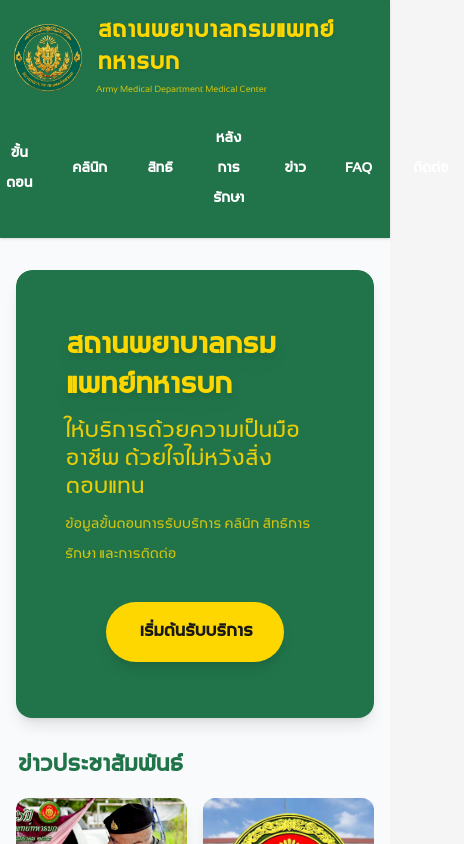
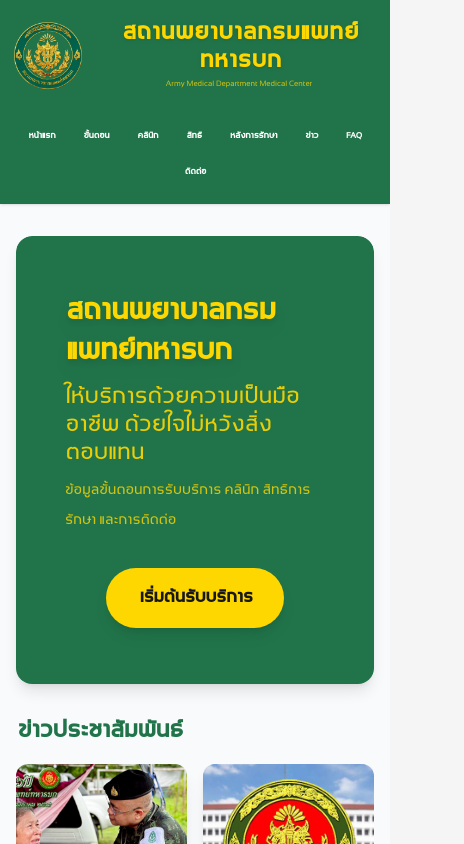
Before and after one commit to Taetiz1/army-medical-department-medical-center, a React (Vite) app: page / in a window 390 px wide. Shown: the top 844 px of the page, 464 px wide, since content can reach past the window. Built offline with nearby package versions, Linux system fonts and the light colour scheme.

Commit message:
first commit

```diff
--- a/src/components/Navbar.tsx
+++ b/src/components/Navbar.tsx
@@ -9,15 +9,17 @@
   const current = '';
   return (
     <header className="bg-primary-green shadow animate-fade-in-down">
-      <div className="container mx-auto px-2 md:px-4 py-4 flex flex-col md:flex-row items-center justify-between gap-2 md:gap-0">
-        <div className="flex items-center gap-2 mb-2 md:mb-0">
-          <img src="/logo.png" alt="logo" className="logo-sm rounded-full bg-white p-1 animate-fade-in" />
-          <div>
-            <div className="font-bold text-2xl text-gold tracking-wide drop-shadow">สถานพยาบาลกรมแพทย์ทหารบก</div>
-            <div className="text-sm text-gold/80">Army Medical Department Medical Center</div>
+      <div className="container mx-auto px-2 md:px-4 py-4 flex flex-col md:flex-row items-center md:justify-between gap-2 md:gap-0">
+        <div className="flex flex-col xs:flex-row items-center gap-2 mb-2 md:mb-0 w-full md:w-auto">
+          <div className="flex items-center gap-2 w-full md:w-auto justify-center md:justify-start">
+            <img src="/logo.png" alt="logo" className="logo-sm rounded-full bg-white p-1 animate-fade-in" />
+            <div>
+              <div className="font-bold text-xl md:text-2xl text-gold tracking-wide drop-shadow text-center md:text-left">สถานพยาบาลกรมแพทย์ทหารบก</div>
+              <div className="text-xs md:text-sm text-gold/80 text-center md:text-left">Army Medical Department Medical Center</div>
+            </div>
           </div>
         </div>
-        <nav className="flex gap-2" role="navigation" aria-label="เมนูหลัก">
+        <nav className="flex flex-wrap justify-center md:justify-end gap-1 md:gap-2 w-full md:w-auto mt-2 md:mt-0" role="navigation" aria-label="เมนูหลัก">
           {[
             {key:'home',label:'หน้าแรก'},
             {key:'steps',label:'ขั้นตอน'},
@@ -31,7 +33,7 @@
             <button
               key={item.key}
               aria-current={current===item.key ? 'page' : undefined}
-              className={`px-4 py-2 rounded-full font-semibold transition-all duration-200
+              className={`px-3 md:px-4 py-2 rounded-full font-semibold transition-all duration-200 text-xs md:text-base
                 ${current===item.key ? 'bg-gold text-dark shadow-md scale-105' : 'text-white hover:bg-gold/80 hover:text-dark hover:scale-105'}`}
               onClick={()=>handleNav(item.key)}
             >
```
